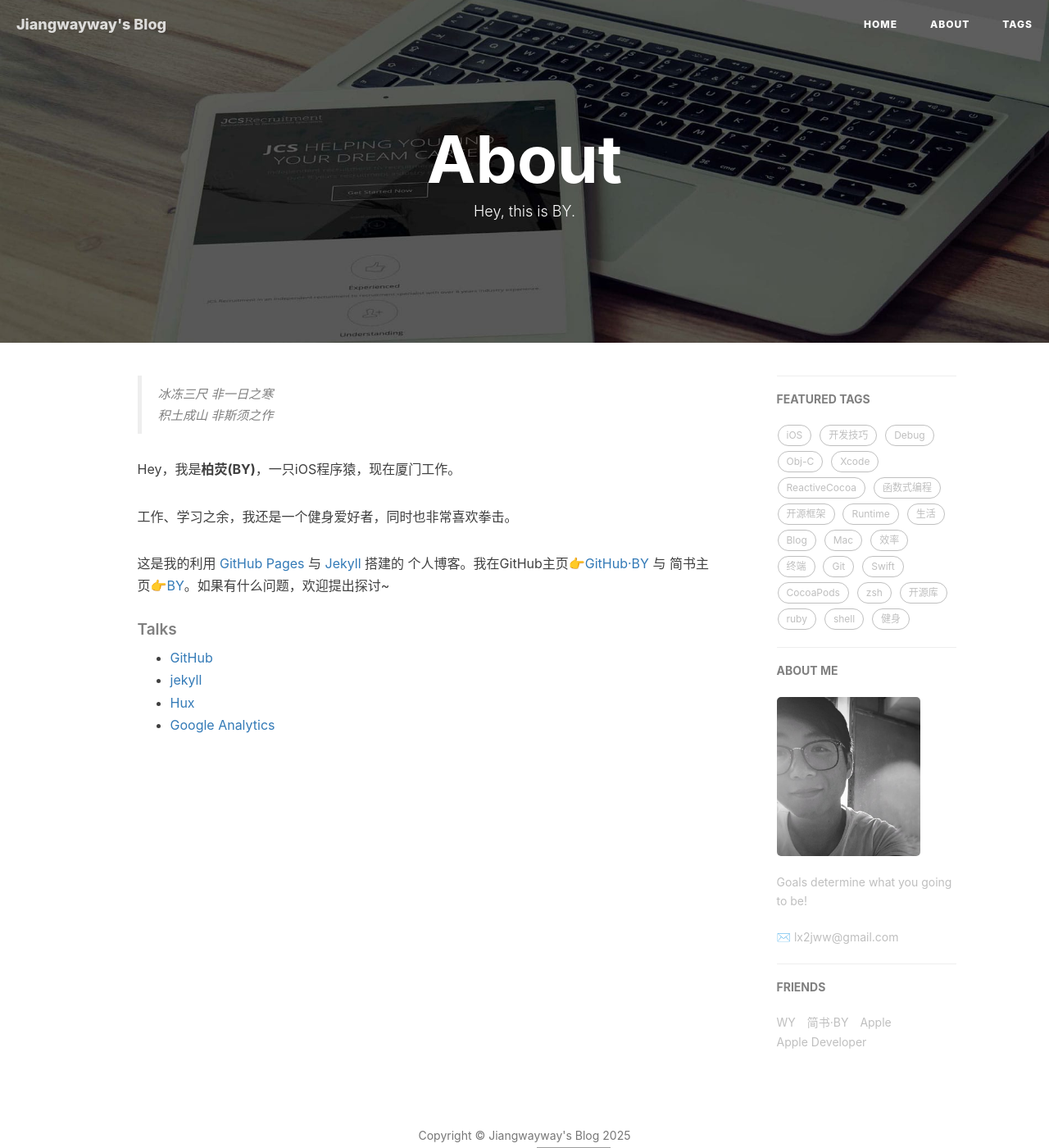
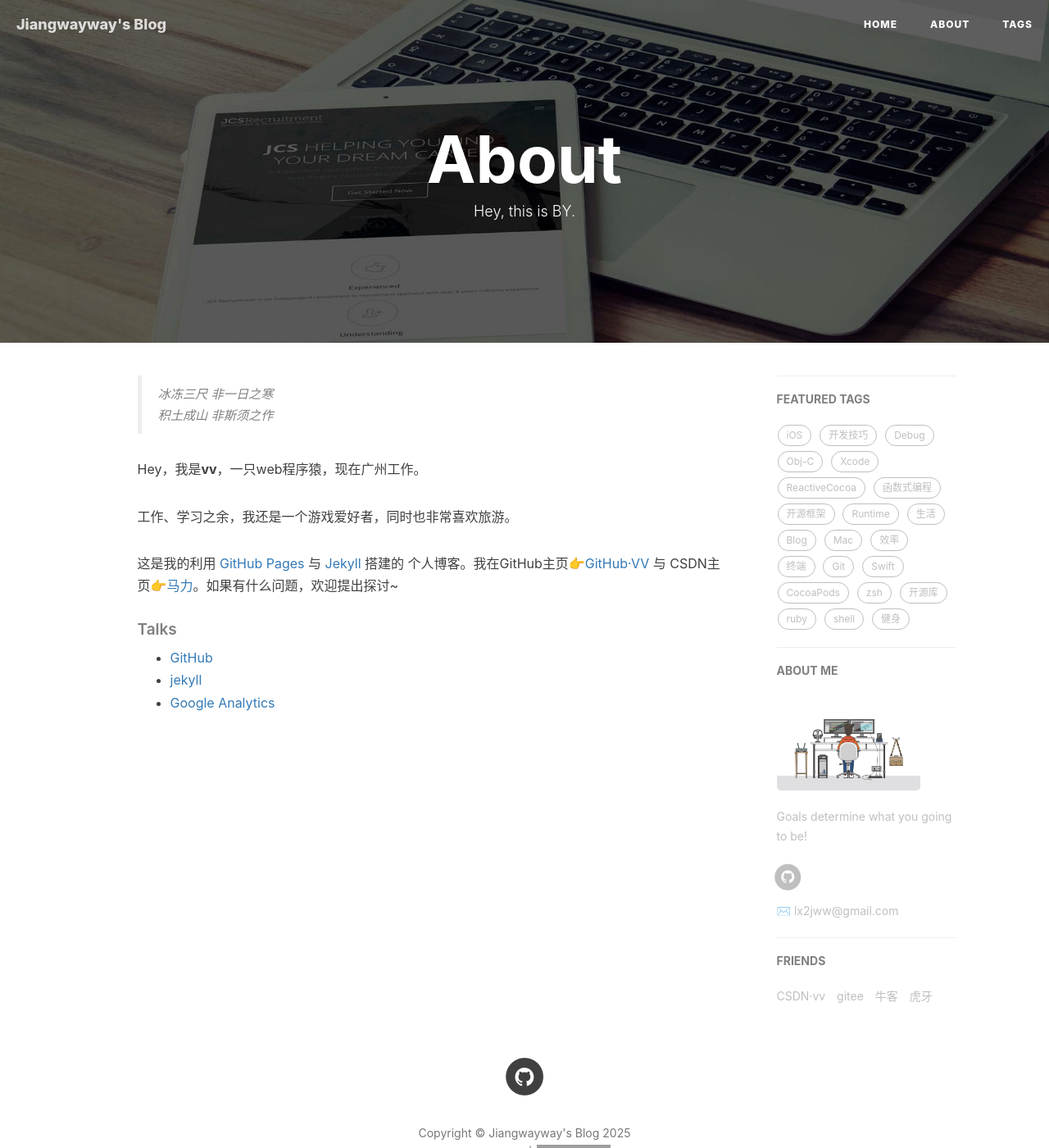
Before and after one commit to jiangwayway/jiangwayway.github.io, a Jekyll site: the page built from about.html, in a window 1280 px wide and 1400 px high. Shown: the whole window at 82% size. Built offline with Jekyll 4.4.1, drawn with Linux system fonts in a browser that asks for light colours; nearby versions of some CDN libraries; comment, search, counter and statistics services are not loaded; grey boxes are pictures that could not be loaded.

Commit message:
修改个人信息

```diff
--- a/_config.yml
+++ b/_config.yml
@@ -12,7 +12,7 @@ github_repo: "https://github.com/jiangwayway/jiangwayway.github.io.git" # you co
 # Sidebar settings
 sidebar: true                           # whether or not using Sidebar.
 sidebar-about-description: "Goals determine what you going to be!"
-sidebar-avatar: /img/about-BY-gentle.jpg      # use absolute URL, seeing it's used in both `/` and `/about/`
+sidebar-avatar: /img/about-vv-gentle.jpg      # use absolute URL, seeing it's used in both `/` and `/about/`
 
 
 
@@ -20,7 +20,7 @@ sidebar-avatar: /img/about-BY-gentle.jpg      # use absolute URL, seeing it's us
 RSS: false
 # weibo_username:     qiubaiying
 # zhihu_username:     qiubaiying
-# github_username:    qiubaiying
+github_username:    jiangwayway
 # facebook_username:  baiying.qiu.7
 # jianshu_username:   e71990ada2fd
 #twitter_username:   qiubaiying
@@ -74,10 +74,10 @@ gitalk:
 
 # Analytics settings
 # Baidu Analytics
-ba_track_id: b50bf2b12b5338a1845e33832976fd68
+ba_track_id: 111a69c86b18469c8e6ff56183322fc8
 
 # Google Analytics
-ga_track_id: 'UA-90855596-1'            # Format: UA-xxxxxx-xx
+ga_track_id: 'UA-G-RBFL677LVY'            # Format: UA-xxxxxx-xx
 ga_domain: auto               # 默认的是 auto, 这里我是自定义了的域名，你如果没有自己的域名，需要改成auto
 
 
@@ -99,16 +99,16 @@ service-worker: true
 # Friends
 friends: [
     {
-        title: "WY",
-        href: "http://zhengwuyang.com"
+        title: "CSDN·vv",
+        href: "https://blog.csdn.net/qq_43545653?spm=1000.2115.3001.5343"
     },{
-        title: "简书·BY",
-        href: "http://www.jianshu.com/u/e71990ada2fd"
+        title: "gitee",
+        href: "https://gitee.com/"
     },{
-        title: "Apple",
-        href: "https://apple.com"
+        title: "牛客",
+        href: "https://www.nowcoder.com/"
     },{
-        title: "Apple Developer",
-        href: "https://developer.apple.com/"
+        title: "虎牙",
+        href: "https://www.huya.com/"
     }
 ]
--- a/about.html
+++ b/about.html
@@ -18,11 +18,11 @@ header-img: "img/post-bg-rwd.jpg"
     <blockquote><p>冰冻三尺 非一日之寒<br>
     积土成山 非斯须之作</p></blockquote>
 
-    <p>Hey，我是<strong>柏荧(BY)</strong>，一只iOS程序猿，现在厦门工作。</p>
+    <p>Hey，我是<strong>vv</strong>，一只web程序猿，现在广州工作。</p>
 
-    <p>工作、学习之余，我还是一个健身爱好者，同时也非常喜欢拳击。</p>
+    <p>工作、学习之余，我还是一个游戏爱好者，同时也非常喜欢旅游。</p>
 
-    <p>这是我的利用 <a href="https://pages.github.com/">GitHub Pages</a> 与 <a href="http://jekyll.com.cn/">Jekyll</a> 搭建的 个人博客。我在GitHub主页<a href="https://github.com/qiubaiying">👉GitHub·BY</a> 与 简书主页<a href="https://http://www.jianshu.com/u/e71990ada2fd">👉BY</a>。如果有什么问题，欢迎提出探讨~</p>
+    <p>这是我的利用 <a href="https://pages.github.com/">GitHub Pages</a> 与 <a href="http://jekyll.com.cn/">Jekyll</a> 搭建的 个人博客。我在GitHub主页<a href="https://github.com/jiangwayway">👉GitHub·VV</a> 与 CSDN主页<a href="https://blog.csdn.net/qq_43545653?spm=1000.2115.3001.5343">👉马力</a>。如果有什么问题，欢迎提出探讨~</p>
 
     <p></p>
 
@@ -31,7 +31,6 @@ header-img: "img/post-bg-rwd.jpg"
     <ul>
         <li><a href="https://github.com">GitHub</a></li>
         <li><a href="http://jekyll.com.cn/">jekyll</a></li>
-        <li><a href="http://huangxuan.me/">Hux</a></li>
         <li><a href="https://analytics.google.com/analytics">Google Analytics</a></li>
     </ul>
 </div>
```
Also changed, not shown: img/about-vv-gentle.jpg (added).
